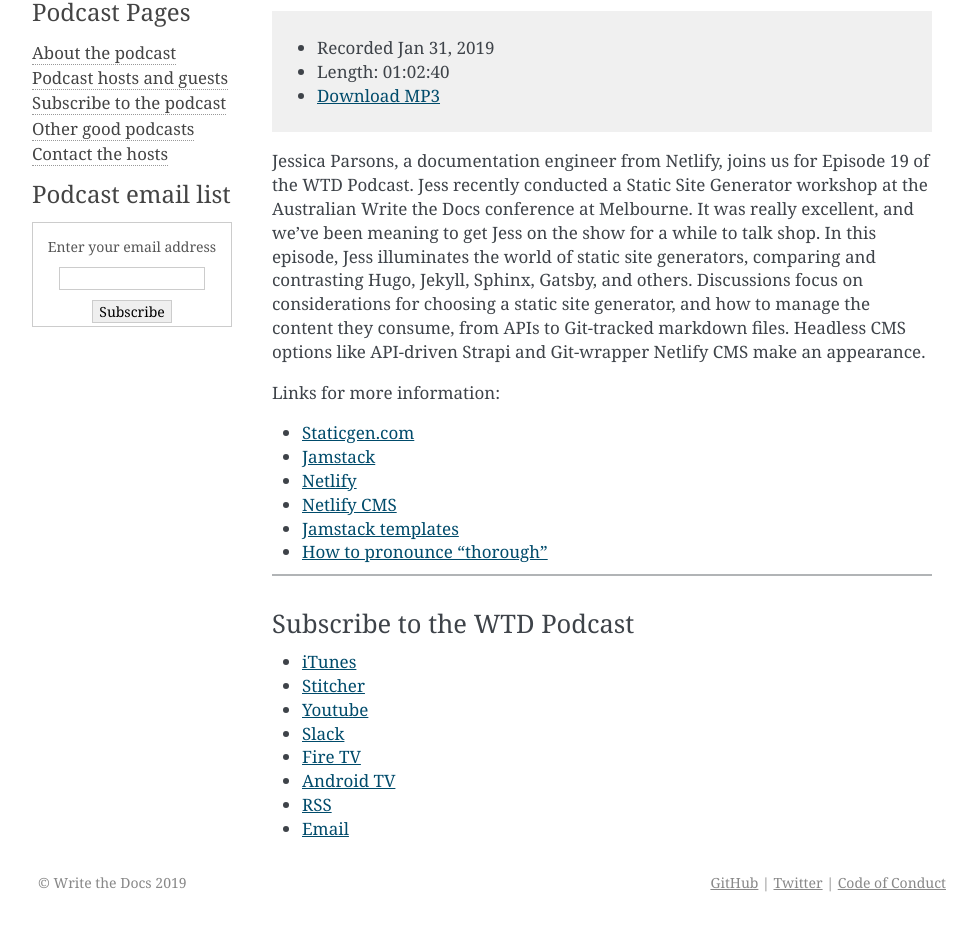
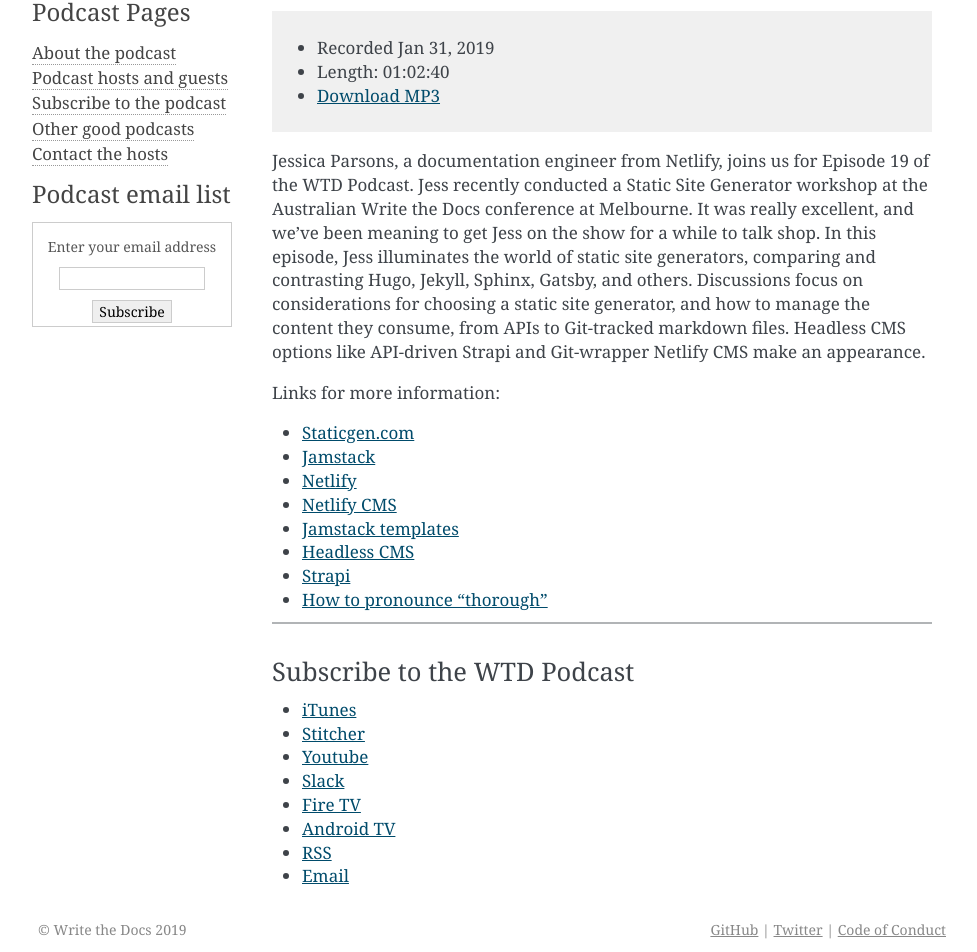
Before and after one commit to writethedocspodcast/writethedocspodcast.github.io, a Jekyll site: the page built from _posts/2019-01-31-episode-19-static-site-generator-tools-and-ecosystem.md, in a window 1280 px wide. Shown: the part 516-1468 px from the top of the page, without its empty margins (148-1125 px from the left). Built offline with Jekyll 4.4.1, drawn with Linux system fonts in a browser that asks for light colours; comment, search, counter and statistics services are not loaded; before the commit the page ends 1421 px from its top, so only the background shows below that.

Commit message:
adding new links

```diff
--- a/_posts/2019-01-31-episode-19-static-site-generator-tools-and-ecosystem.md
+++ b/_posts/2019-01-31-episode-19-static-site-generator-tools-and-ecosystem.md
@@ -33,4 +33,6 @@
 * [Netlify](https://www.netlify.com/)
 * [Netlify CMS](https://www.netlifycms.org/)
 * [Jamstack templates](https://templates.netlify.com/)
+* [Headless CMS](https://headlesscms.org/)
+* [Strapi](https://strapi.io/)
 * [How to pronounce "thorough"](https://dictionary.cambridge.org/us/pronunciation/english/thorough)
```
